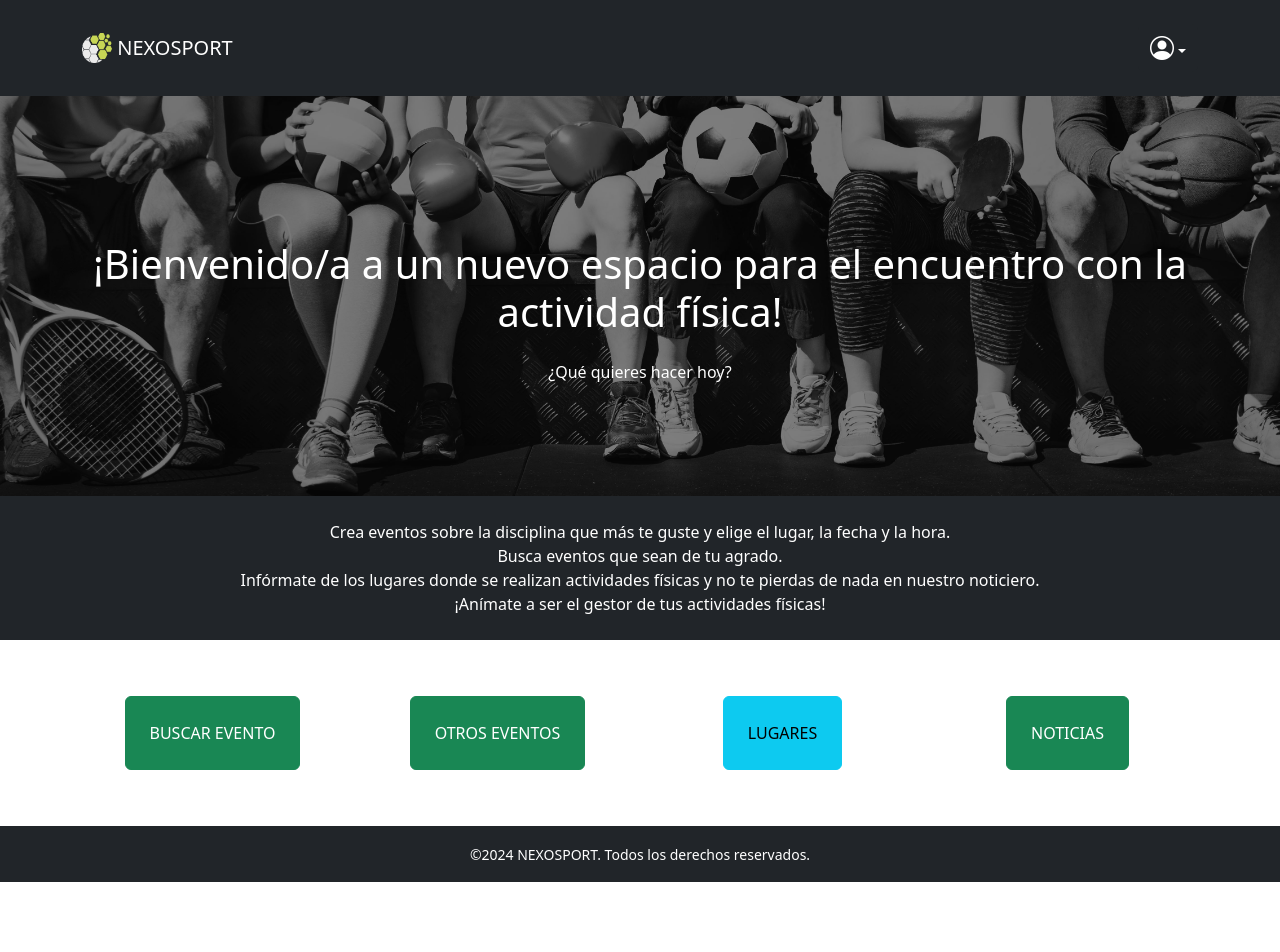
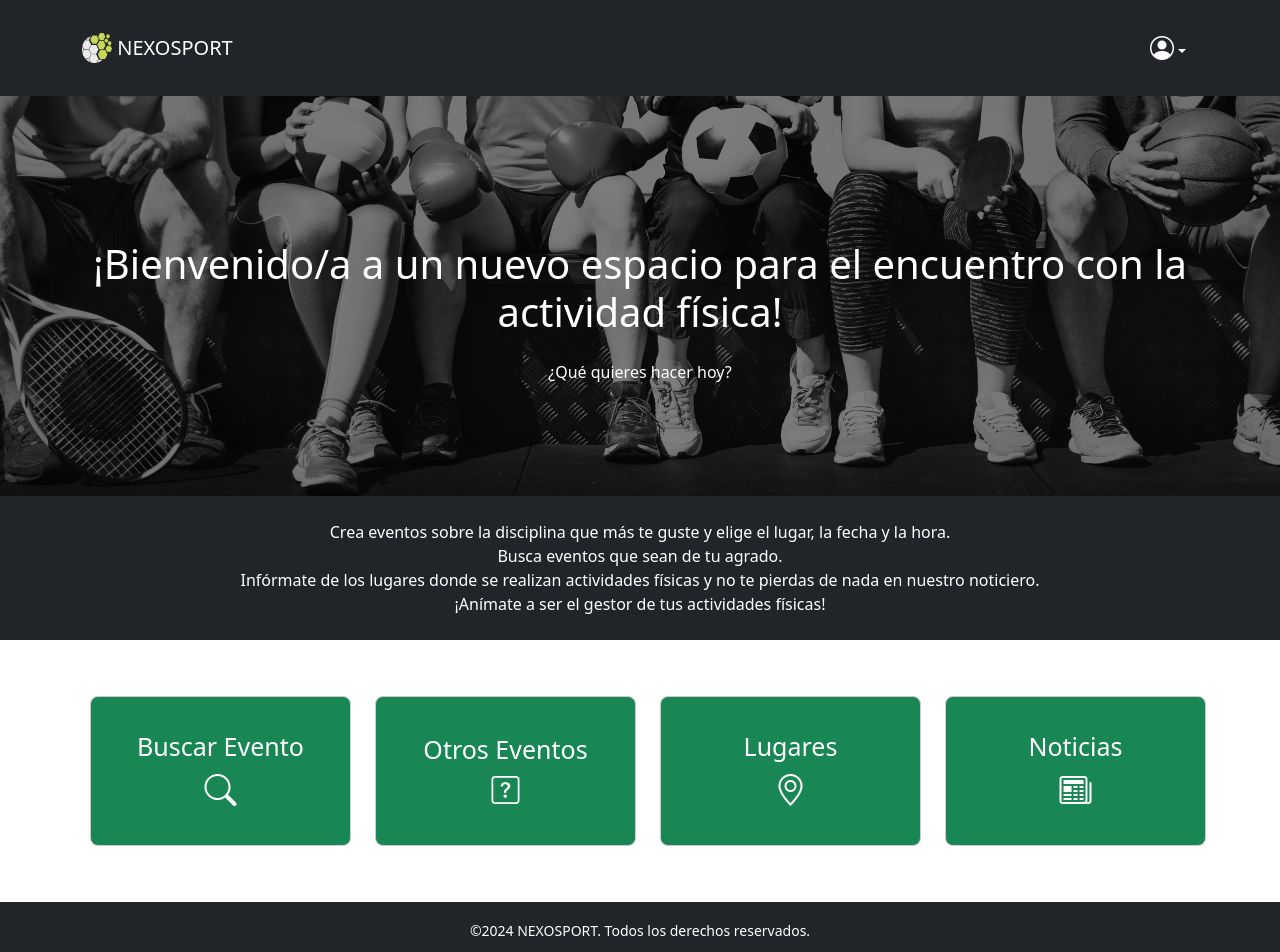
Before and after one commit to tomasfriz/TP-Plataformas-de-Desarrollo, a React (Vite) app in the folder frontend/: page / in a window 1280 px wide. Shown: the top 952 px of the page. Before the commit the page ends 882 px from the top, so only its background shows below. Built offline with nearby package versions, Linux system fonts and the light colour scheme.

Commit message:
se creo una clase para los botones del menu de inicio

```diff
--- /dev/null
+++ b/frontend/src/Components/cardButton/CardButton.jsx
@@ -0,0 +1,29 @@
+import React from "react";
+import { Button } from "react-bootstrap";
+import { Link } from 'react-router-dom';
+
+
+const CardButton = ({ texto, link, children }) => {
+    return (
+        <Link to={link} style={{ textDecoration: 'none' }}>
+            <Button variant="success" className="btn m-2 p-4" style={{
+                display: 'flex',
+                flexDirection: 'column',
+                alignItems: 'center',
+                justifyContent: 'center',
+                width: '100%',
+                height: '150px',
+                border: '1px solid #ccc',
+                borderRadius: '8px',
+                color:'white',
+                fontSize:'25px'
+            }}>
+                <span>{texto}</span>
+                {children}
+
+            </Button>
+        </Link>
+    )
+}
+
+export default CardButton;
--- a/frontend/src/pages/HomePage.jsx
+++ b/frontend/src/pages/HomePage.jsx
@@ -3,6 +3,7 @@ import { Container, Row, Col, Navbar, Button } from 'react-bootstrap';
 import { Link } from 'react-router-dom';
 import 'bootstrap/dist/css/bootstrap.min.css';
 import mainImage from '/banner.jpg';
+import CardButton from '../Components/cardButton/CardButton';
 
 const HomePage = () => {
     return (
@@ -56,24 +57,26 @@ const HomePage = () => {
             <Container className="text-center my-5">
                 <Row>
                     <Col>
-                        <Link to="/searchEvents">
-                            <Button variant="success" className="btn m-2 p-4">BUSCAR EVENTO</Button>
-                        </Link>
+                        <CardButton texto="Buscar Evento" link="/searchEvents">
+                            <span className="bi bi-search fs-2"></span>
+                        </CardButton>
                     </Col>
                     <Col>
-                        <Link to="/otherEvents">
-                            <Button variant="success" className="btn m-2 p-4">OTROS EVENTOS</Button>
-                        </Link>
+                        <CardButton texto="Otros Eventos" link="/otherEvents">
+                            <span className="bi bi-question-square fs-3"></span>
+
+                        </CardButton>
                     </Col>
                     <Col>
-                        <Link to="/places">
-                            <Button variant="info" className="btn m-2 p-4">LUGARES</Button>
-                        </Link>
+                        <CardButton texto="Lugares" link="/places">
+                            <span className="bi bi-geo-alt fs-2"></span>
+
+                        </CardButton>
                     </Col>
                     <Col>
-                        <Link to="/news">
-                            <Button variant="success" className="btn m-2 p-4">NOTICIAS</Button>
-                        </Link>
+                        <CardButton texto="Noticias" link="/news">
+                            <span className="bi bi-newspaper fs-2"></span>
+                        </CardButton>
                     </Col>
                 </Row>
             </Container>
```
